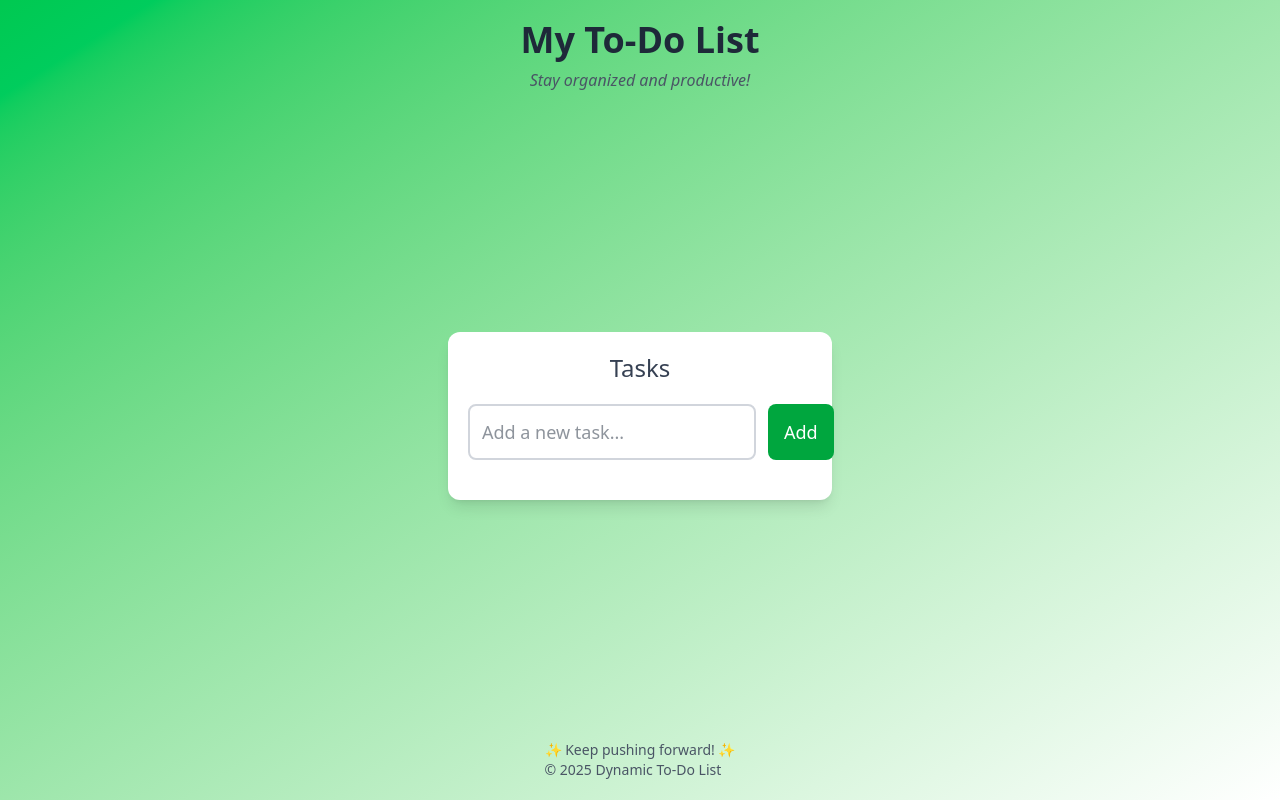
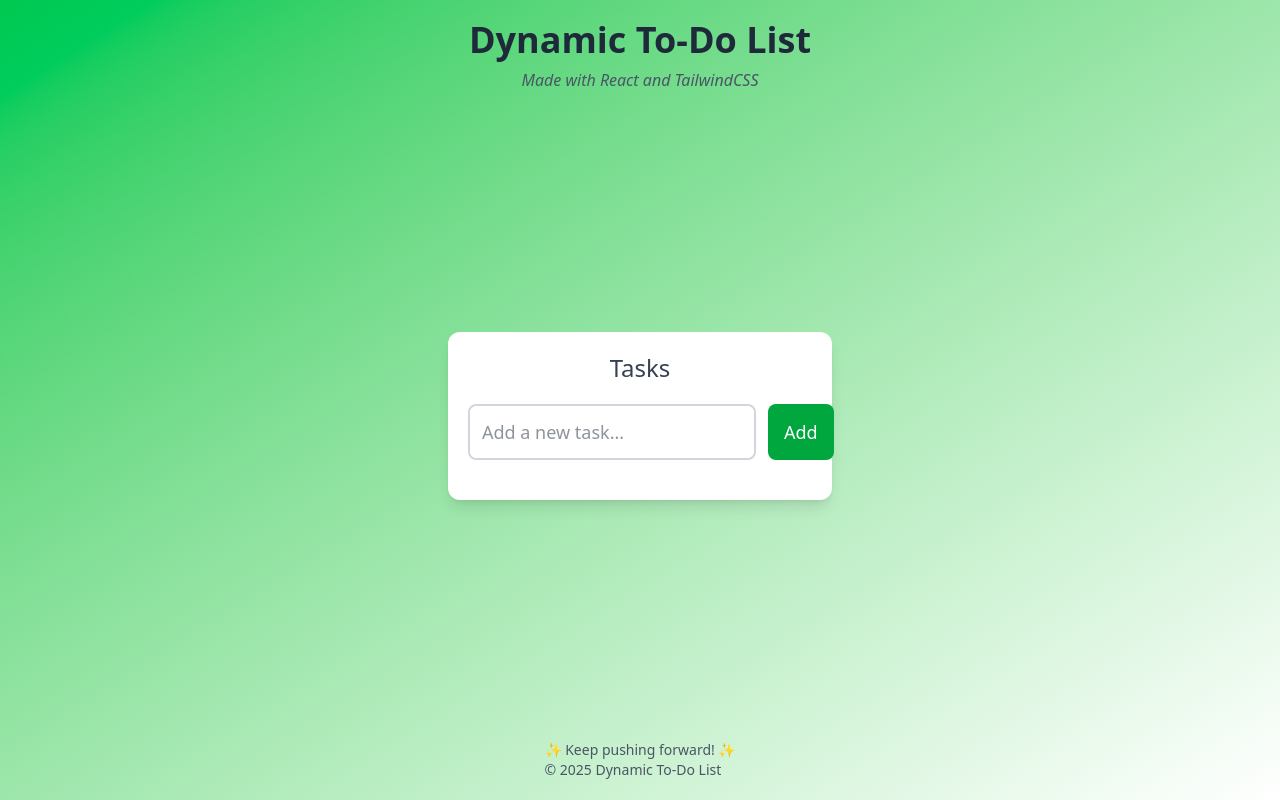
Before and after one commit to ShouryaBatra/dynamic-todo-list-react, a React (Vite) app: page / in a window 1280 px wide. Built offline with nearby package versions, Linux system fonts and the light colour scheme.

Commit message:
update header

```diff
--- a/src/components/Header.jsx
+++ b/src/components/Header.jsx
@@ -3,9 +3,9 @@
 function Header() {
   return (
     <header className="text-center mb-5">
-      <h1 className="text-4xl font-bold text-gray-800">My To-Do List</h1>
+      <h1 className="text-4xl font-bold text-gray-800">Dynamic To-Do List</h1>
       <p className="text-gray-600 italic mt-2">
-        Stay organized and productive!
+        Made with React and TailwindCSS
       </p>
     </header>
   );
```
